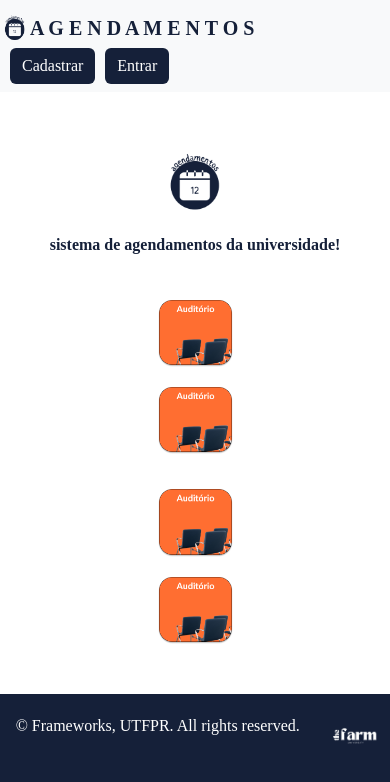
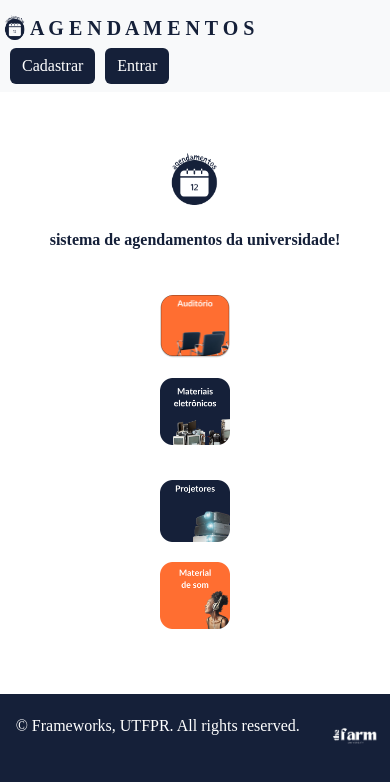
Before and after one commit to danielapandrade/controle-agendamento, an Angular app: page / in a window 390 px wide. Shown: the top 782 px of the page. Built offline with nearby package versions, Linux system fonts and the light colour scheme.

Commit message:
finalizando atividade-09

```diff
--- a/src/app/app-routing.module.ts
+++ b/src/app/app-routing.module.ts
@@ -2,8 +2,10 @@ import { NgModule } from '@angular/core';
 import { RouterModule, Routes } from '@angular/router';
 import { MainPageComponent } from './main-page/main-page.component';
 import { CadastrarComponent } from './cadastrar/cadastrar.component';
+import { DescricaoMaterialComponent } from './descricao-material/descricao-material.component';
 
-const routes: Routes = [{path:'', component: MainPageComponent}, {path:'cadastrar', component: CadastrarComponent}];
+const routes: Routes = [{path:'', component: MainPageComponent}, {path:'cadastrar', component: CadastrarComponent},
+{ path: "main-page/:material", component: DescricaoMaterialComponent }];
 
 @NgModule({
   imports: [RouterModule.forRoot(routes)],
--- a/src/app/app.module.ts
+++ b/src/app/app.module.ts
@@ -7,6 +7,8 @@ import { HeaderComponent } from './header/header.component';
 import { MainPageComponent } from './main-page/main-page.component';
 import { FooterComponent } from './footer/footer.component';
 import { CadastrarComponent } from './cadastrar/cadastrar.component';
+import { DescricaoMaterialComponent } from './descricao-material/descricao-material.component';
+
 
 @NgModule({
   declarations: [
@@ -14,7 +16,9 @@ import { CadastrarComponent } from './cadastrar/cadastrar.component';
     HeaderComponent,
     MainPageComponent,
     FooterComponent,
-    CadastrarComponent
+    CadastrarComponent,
+    DescricaoMaterialComponent,
+
   ],
   imports: [
     BrowserModule,
--- a/src/app/cadastrar/cadastrar.component.html
+++ b/src/app/cadastrar/cadastrar.component.html
@@ -27,10 +27,10 @@
         </div>
         <label for="confirm">SEGMENTO</label>
         <div class="form-check">
-          <label><input  type="radio"> Remember me</label>
-          <label><input  type="radio"> Remember me</label>
-          <label><input  type="radio"> Remember me</label>
+          <label><input  type="radio"> DOCENTE</label>
+          <label><input  type="radio"> DISCENTE </label>
+          <label><input  type="radio"> TÉCNICO ADMINISTRATIVO</label>
         </div>
-        <button type="submit" class="btn btn-default">Submit</button>
+        <button type="submit" class="btn btn-default">Cadastrar</button>
       </form>
 </div>
--- /dev/null
+++ b/src/app/descricao-material/descricao-material.component.css
@@ -0,0 +1,3 @@
+*{
+    color: black;
+}
--- /dev/null
+++ b/src/app/descricao-material/descricao-material.component.html
@@ -0,0 +1,5 @@
+<div class="card">
+    <div class="card-body">
+      {{descricao}}
+    </div>
+  </div>
--- /dev/null
+++ b/src/app/descricao-material/descricao-material.component.ts
@@ -0,0 +1,38 @@
+import { Component } from '@angular/core';
+import { ActivatedRoute, ParamMap } from '@angular/router';
+
+@Component({
+  selector: 'app-descricao-material',
+  templateUrl: './descricao-material.component.html',
+  styleUrls: ['./descricao-material.component.css']
+})
+export class DescricaoMaterialComponent {
+  material: string | null;
+  descricao: string;
+
+  constructor(private route: ActivatedRoute) { }
+
+  ngOnInit() {
+
+
+    this.route.paramMap.subscribe(params => {
+      this.material =  this.route.snapshot.paramMap.get('material');
+    })
+
+    if(this.material==='auditorio'){
+      this.descricao='Auditório com capacidade para em torno de 250 pessoas.'
+    }
+
+    if(this.material==='projetor'){
+      this.descricao='Projetor epson com saída de áudio, HDMI e outros recursos.'
+    }
+
+    if(this.material==='som'){
+      this.descricao='Microfones, caixas de som e outros recursos.'
+    }
+
+    if(this.material==='eletronico'){
+      this.descricao='Cabos HDMI, periféricos de entrada/saída e outros recursos.'
+    }
+  }
+}
--- a/src/app/header/header.component.css
+++ b/src/app/header/header.component.css
@@ -1,21 +1,30 @@
-nav{
+nav {
     overflow-x: hidden;
 }
 
 button {
+
     margin-left: 10px;
     background-color: #152039;
     color: white;
     border: none;
+    font-weight: 20px;
+
 }
+.btn-class:hover {
 
-.text{
+    background-color: grey;
+
+  }
+
+
+.text {
     color: #152039;
-font-family: Poppins;
-overflow-x: hidden;
-font-style: normal;
-font-weight: 700;
-line-height: normal;
+    font-family: Poppins;
+    overflow-x: hidden;
+    font-style: normal;
+    font-weight: 700;
+    line-height: normal;
 }
 
 .boasVindas {
--- a/src/app/header/header.component.html
+++ b/src/app/header/header.component.html
@@ -4,7 +4,7 @@
     <span class="text">A G E N D A M E N T O S</span>
   </div>
   <div >
-    <button type="button" [routerLink]="['/cadastrar']" class="btn btn-warning float-right">Cadastrar</button>
-    <button type="button" class="btn btn-primary float-right">Entrar</button>
+    <button type="button" class="btn btn-class" [routerLink]="['/cadastrar']" >Cadastrar</button>
+    <button type="button" class="btn btn-class" >Entrar</button>
 </div>
 </nav>
--- a/src/app/main-page/main-page.component.css
+++ b/src/app/main-page/main-page.component.css
@@ -17,11 +17,12 @@
 
 img {
 
-  width: 175px;
+  width: 145px;
   text-align: center;
   display: block;
   margin-left: auto;
   margin-right: auto;
+  cursor: pointer;
 
 }
 .w{
@@ -43,7 +44,6 @@ img {
   justify-items: center;
   align-content: center;
   place-items: center;
-
   display: grid;
   justify-content: center;
 }
@@ -81,7 +81,7 @@ img {
 }
 img {
 
-  width: 75px;
+  width: 70px;
   text-align: center;
   display: block;
   margin-left: auto;
--- a/src/app/main-page/main-page.component.html
+++ b/src/app/main-page/main-page.component.html
@@ -8,16 +8,16 @@
 
       <div class="col-md-8">
         <div class="row">
-            <div class="col-md-4"><img
+            <div class="col-md-4"><img [routerLink]="['main-page','auditorio']"
               src="assets/img/auditorio.png"></div>
-            <div class="col-md-4"><img
-              src="assets/img/auditorio.png"></div>
+            <div class="col-md-4"><img [routerLink]="['main-page','eletronico']"
+              src="assets/img/eletronicos.png"></div>
           </div>
           <div class="row">
-            <div class="col-md-4"><img
-              src="assets/img/auditorio.png"></div>
-            <div class="col-md-4"><img
-              src="assets/img/auditorio.png"></div>
+            <div class="col-md-4"><img [routerLink]="['main-page','projetor']"
+              src="assets/img/projetores.png"></div>
+            <div class="col-md-4"><img [routerLink]="['main-page','som']"
+              src="assets/img/som.png"></div>
           </div>
       </div>
     </div>
--- a/tsconfig.json
+++ b/tsconfig.json
@@ -18,6 +18,7 @@
     "importHelpers": true,
     "target": "ES2022",
     "module": "ES2022",
+    "strictPropertyInitialization": false,
     "useDefineForClassFields": false,
     "lib": [
       "ES2022",
```
